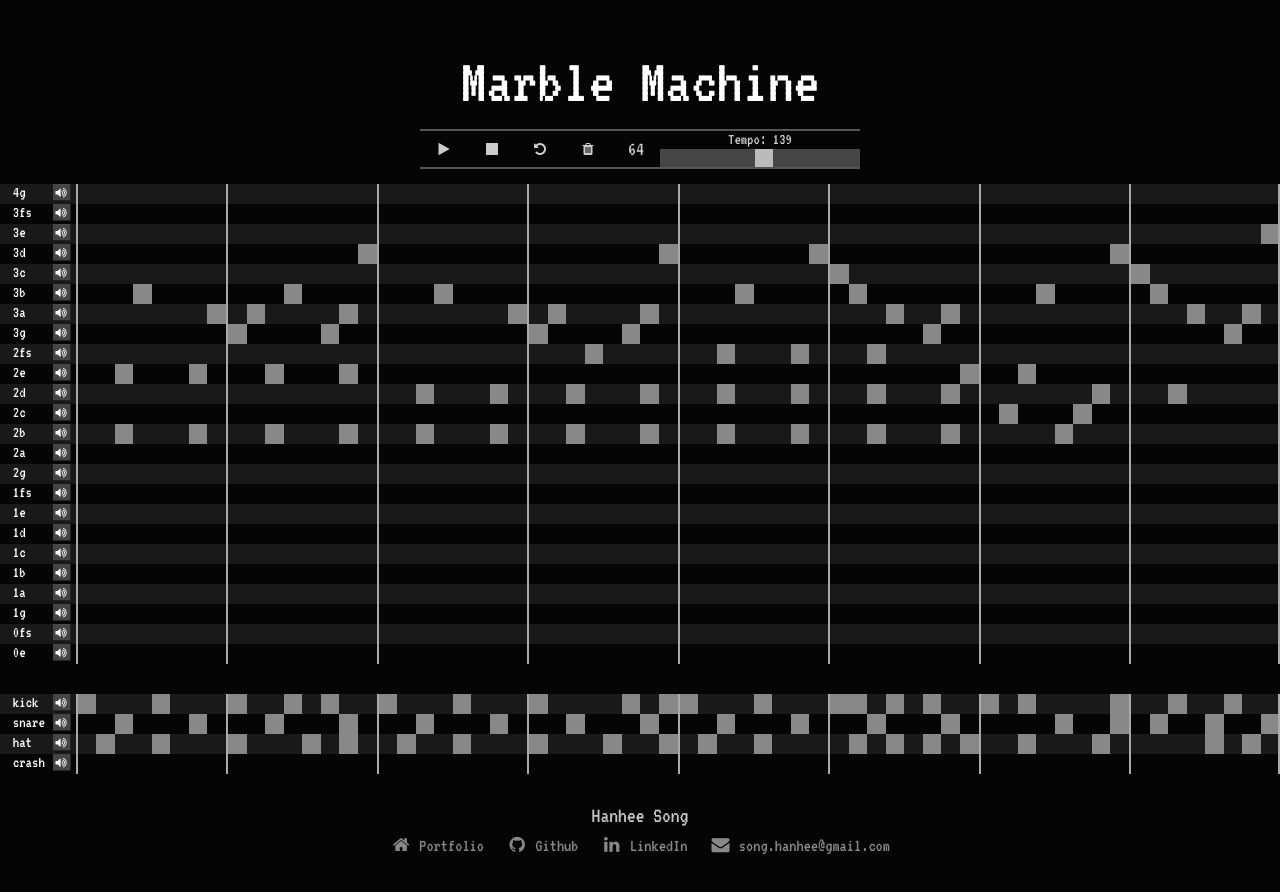
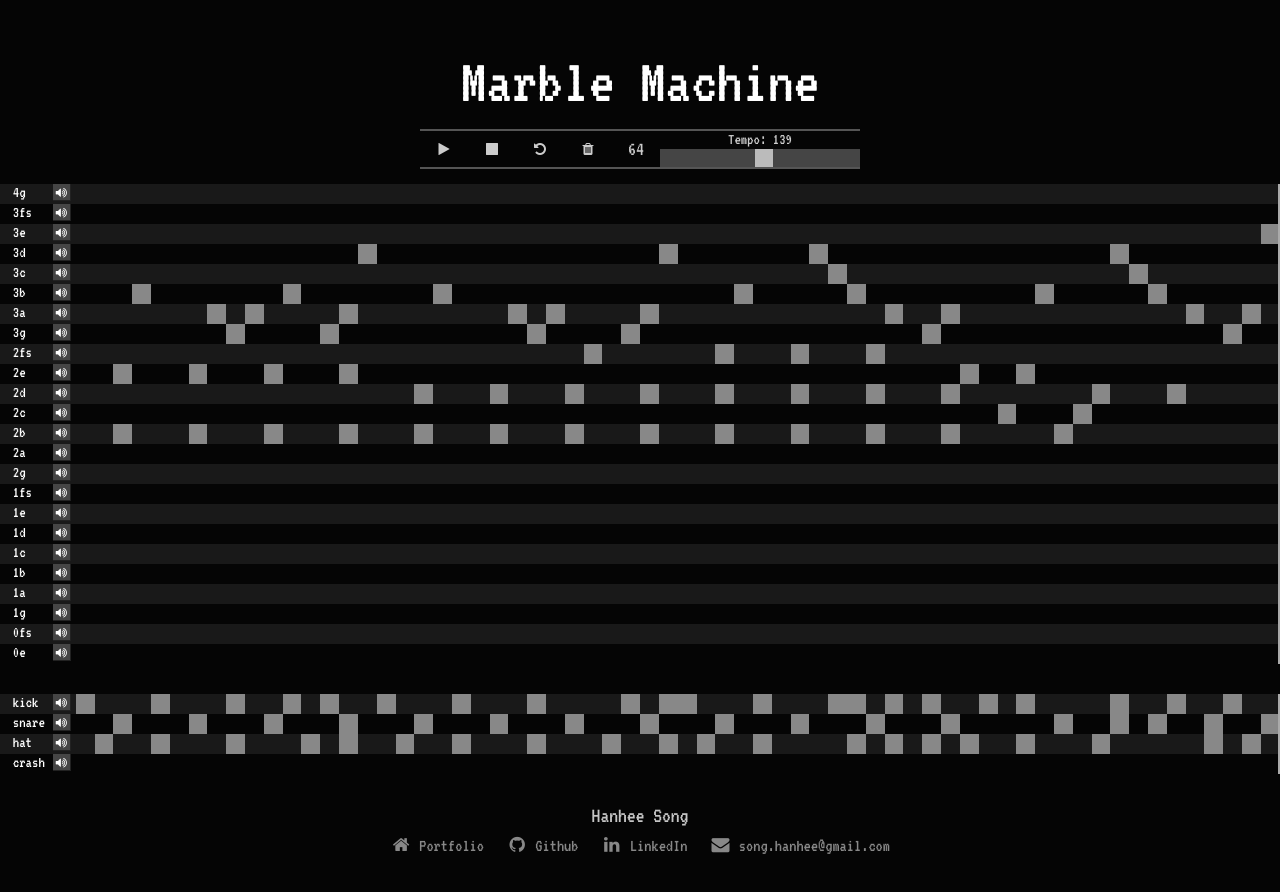
Before and after one commit to hanhee-song/marble_machine, a React (Create React App) app: page / in a window 1280 px wide. Shown: the top 892 px of the page. Built offline with nearby package versions, Linux system fonts and the light colour scheme.

Commit message:
enhance styling for better line visibility

```diff
--- a/scss/styles.scss
+++ b/scss/styles.scss
@@ -268,7 +268,7 @@ html {
     height: 20px;
     padding-left: 1%;
 
-    &:nth-of-type(2n + 1) { background-color: #191919; }
+    &:nth-of-type(2n + 1) { background-color: #222; }
   }
 
   .note-title {
@@ -279,8 +279,8 @@ html {
   .note-mute {
     cursor: pointer;
     background-color: #454545;
-    border-bottom: 1px solid #222;
-    border-right: 1px solid #222;
+    border-bottom: 1px solid #333;
+    border-right: 1px solid #333;
     color: #fff;
     height: 17px;
     width: 19px;
@@ -293,8 +293,8 @@ html {
 
     &:hover {
       background-color: #656565;
-      border-bottom: 1px solid #333;
-      border-right: 1px solid #333;
+      border-bottom: 1px solid #3a3a3a;
+      border-right: 1px solid #3a3a3a;
     }
 
     &.muted {
@@ -317,9 +317,14 @@ html {
     transition: none;
     width: 20px;
 
-    &.start-measure {
+    &:nth-of-type(8n + 3) {
       border-left: 2px solid #aaa;
       width: 22px;
+    }
+
+    &:nth-of-type(8n + 7) {
+      border-left: 1px solid #454545;
+      width: 21px;
     }
 
     &:last-of-type { border-right: 2px solid #aaa; }
--- a/src/components/line.jsx
+++ b/src/components/line.jsx
@@ -93,9 +93,8 @@ class Line extends React.Component {
     return this.state.line.map((bool, i) => {
       const active = bool ? "active" : "";
       const current = this.props.currentBeat === i && active ? "current" : "";
-      const measureStart = i % 8 === 0 ? "start-measure" : "";
       return (
-        <div className={`square wide ${active} ${current} ${measureStart}`}
+        <div className={`square wide ${active} ${current}`}
           onClick={this.handleClick(i)}
           key={i}>
         </div>
```
